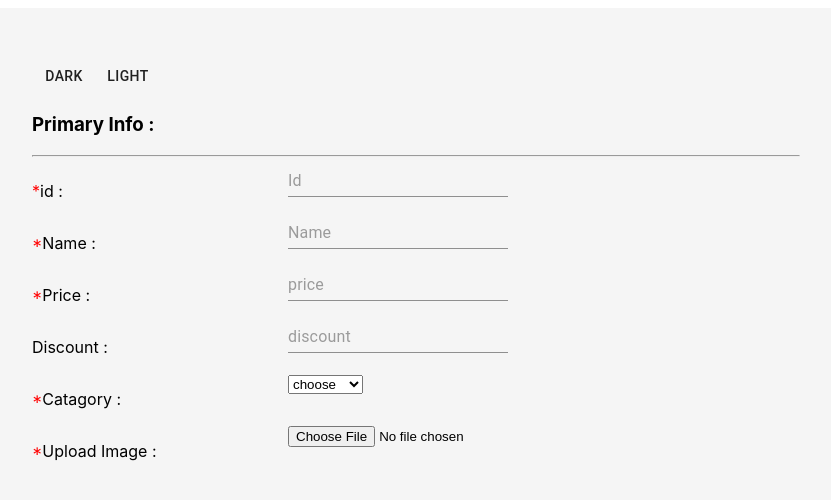
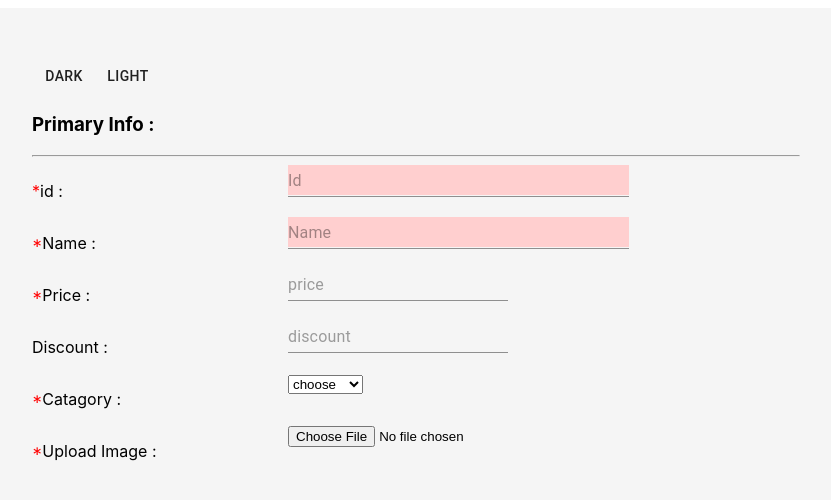
Before and after one commit to siam88/Dynamic-form, a React (Create React App) app: page / in a window 1280 px wide. Shown: the top 500 px of the page, without its empty margins (224-1055 px from the left). Built offline with nearby package versions, Linux system fonts and the light colour scheme.

Commit message:
form validation added

```diff
--- a/src/component/form/form.jsx
+++ b/src/component/form/form.jsx
@@ -8,18 +8,79 @@ import { Button } from '@material-ui/core';
 class Form extends Component {
     state = {
         productForm: productForm,
-        styles: stylesLight
+        styles: stylesLight,
+        formIsValid: false
     }
 
 
-    productInputChangehandle = (elementname, value) => {
+    productInputChangehandle = (elementName, value) => {
         let productForm = { ...this.state.productForm };
-        productForm[elementname].config.value = value;
+        productForm[elementName].config.value = value;
+        let valid = this.checkValidity(value, productForm[elementName].validation);
+        productForm[elementName].valid = valid.valid;
+        productForm[elementName].errorMsg = valid.errorMsg;
+        this.setState({ formIsValid: this.formIsValid(productForm) })
         this.setState({
             productForm: productForm
         })
     }
 
+    formIsValid = form => {
+        let isValid = true;
+
+        for (let e in form) {
+            if (form[e].separetor === undefined) {
+                form[e].isValid = false;
+                break;
+            }
+        }
+        return isValid
+    };
+
+    checkValidity(value, rules) {
+        if (rules === undefined) {
+            return true;
+        }
+
+        let isValid = true;
+        let errorMsg = " ";
+
+        if (rules.required.value && rules.required.value !== "file" && rules.required.value !== "array") {
+            isValid = value.trim() !== "" && isValid;
+
+        }
+        if (rules.type.value === "file") {
+            isValid = true;
+            return { valid: isValid, errorMsg: errorMsg }
+        }
+
+        if (rules.minLength) {
+            isValid = value.length >= rules.minLength.value && isValid;
+            errorMsg += value.length < rules.minLength.value ? rules.minLength.msg + "" : "";
+        }
+        if (rules.maxLength) {
+            isValid = value.length <= rules.maxLength.value && isValid;
+            errorMsg += value.length > rules.maxLength.value ? rules.maxLength.msg : ""
+        }
+
+        if (rules.type.value === Number) {
+            isValid = value != NaN;
+
+            if (isValid && rules.min) {
+                isValid = value >= rules.min.value && isValid;
+                errorMsg += value < rules.min.value ? rules.min.msg + "" : ""
+            }
+            if (isValid && rules.max) {
+                isValid = value <= rules.max.value && isValid;
+                errorMsg += value >= rules.max.value ? rules.max.msg + "" : ""
+            }
+
+        }
+        if (rules.type.value === Array) {
+            isValid = value.length > 0 && isValid;
+        }
+        return { valid: isValid, errorMsg: errorMsg }
+    }
 
 
 
@@ -51,7 +112,15 @@ class Form extends Component {
                     {formProductElementArray.map((e, i) => {
                         return (
 
-                            <Input key={i} config={e.config} label={e.label} valid={e.valid} errorMsg={e.errorMsg} required={e.required} elementName={e.elementName} inputChangeHandler={this.productInputChangehandle} />
+                            <Input
+                                key={i}
+                                config={e.config}
+                                label={e.label}
+                                valid={e.valid}
+                                errorMsg={e.errorMsg}
+                                required={e.required}
+                                elementName={e.elementName}
+                                inputChangeHandler={this.productInputChangehandle} />
                         )
                     })}
                 </div>
--- a/src/ui/input/input.jsx
+++ b/src/ui/input/input.jsx
@@ -1,16 +1,22 @@
 import React, { Component } from 'react';
-import { Grid, TextField, withStyles } from '@material-ui/core';
+import { Grid, TextField, } from '@material-ui/core';
 import ImageViewer from "../imageUploader/imageUploader"
-
+import styles from "./input.module.css"
 export class Input extends Component {
     render() {
         let props = this.props;
         let type = this.props.config.type;
-
+        let inputClass = props.valid ? styles.validInput : styles.validInput + " " + styles.invalidInput;
         let label = (
             <p>
                 {props.required && <span style={{ color: "red" }}>*</span>}
                 {props.label} :
+            </p>
+        )
+
+        let errorMassege = (
+            <p className={styles.errorMsg} >
+                {props.errorMsg}
             </p>
         )
 
@@ -37,9 +43,15 @@ export class Input extends Component {
                         </Grid>
 
                         <Grid item xs={8} sm={8} md={8}>
-                            <TextField
+                            <Grid item xs={8} md={8} sm={8}>
+                                <TextField className={inputClass}
                                     {...props.config} onChange={(e) => props.inputChangeHandler(props.elementName, e.target.value)}
                                 />
+                            </Grid>
+                            <Grid item xs={4} md={4} sm={4}>
+                                {errorMassege}
+                            </Grid>
+
                         </Grid>
                     </Grid>
                 );
@@ -52,9 +64,17 @@ export class Input extends Component {
                         </Grid>
 
                         <Grid item xs={8} md={8} sm={8}>
-                            <TextField
+                            <Grid item xs={8} md={8} sm={8}>
+                                <TextField className={styles.inputClass}
                                     {...props.config} onChange={(e) => props.inputChangeHandler(props.elementName, e.target.value)}
                                 />
+                            </Grid>
+                            <Grid item xs={4} md={4} sm={4}>
+                                {errorMassege}
+                            </Grid>
+
+
+
                         </Grid>
                     </Grid>
                 )
@@ -67,12 +87,19 @@ export class Input extends Component {
                         </Grid>
 
                         <Grid item xs={8} md={8} sm={8}>
-
-                            <select>
+                            <Grid item xs={8} md={8} sm={8}>
+                                <select className={styles.inputClass} onChange={e => props.inputChangeHandler(props.elementName, e.target.value)}>
                                     {props.config.options.map((e, i) => (
                                         <option key={i} value={e.value} onChange={(e) => props.inputChangeHandler(props.elementName, e.target.value)}>{e.label}</option>
                                     ))}
                                 </select>
+                            </Grid>
+                            <Grid item xs={4} md={4} sm={4}>
+                                {errorMassege}
+                            </Grid>
+
+
+
                         </Grid>
                     </Grid>
                 )
--- a/src/ui/input/input.module.css
+++ b/src/ui/input/input.module.css
@@ -0,0 +1,21 @@
+.validInput {
+  margin-bottom: 30px;
+  border-width: 1px;
+  padding-left: 5px;
+  height: 30px;
+  font-size: 15px;
+  width:100%;
+  border: 1px solid rgb(173, 173, 173);
+}
+
+.invalidInput {
+  margin-bottom: 10px;
+  border-width: 1px;
+  border: 1px solid red;
+  background: rgb(255, 207, 207);
+}
+
+.errorMsg{
+  color:rgb(247, 76, 76);
+  font-size: 12px;
+}
```
Also changed, not shown: 1 other file (tests, documents, lock files or other folders). Lines whose indentation alone changed are shown as unchanged.
